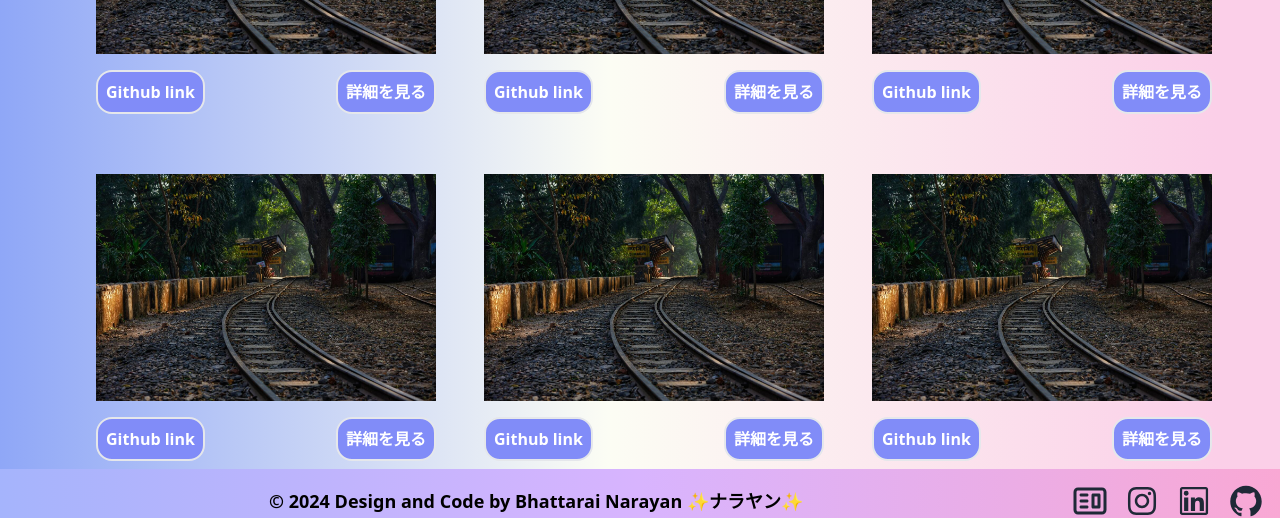
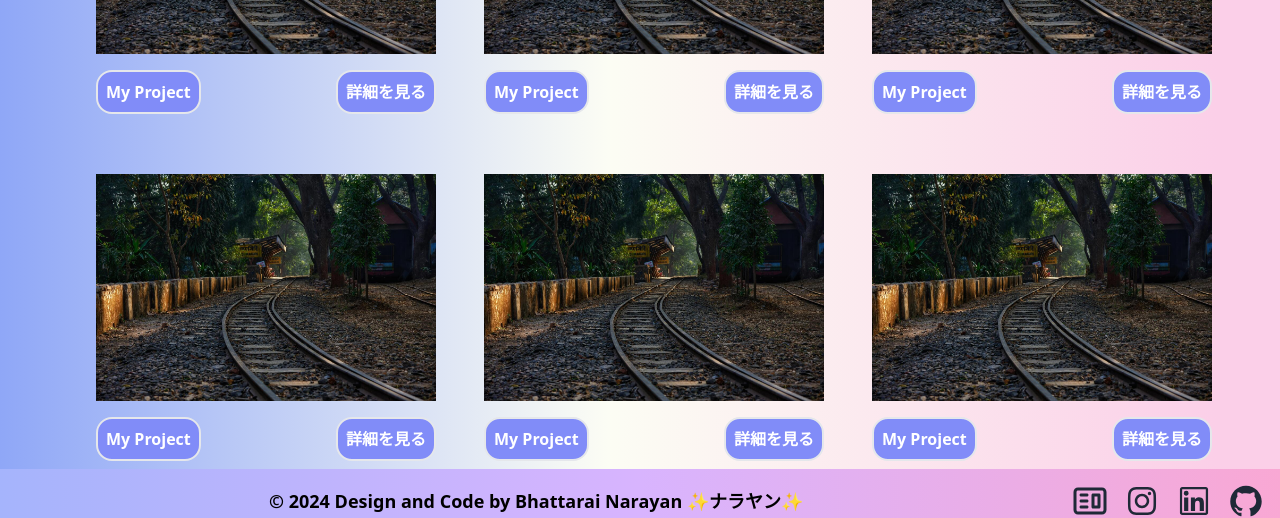
Before and after one commit to BhattaraiNarayan/react_portfolio, a React (Vite) app: page /react_portfolio/portfolio in a window 1280 px wide. Shown: the part 385-903 px from the top of the page. Built offline with nearby package versions, Linux system fonts and the light colour scheme.

Commit message:
some changes

```diff
--- a/src/components/Portfolio.jsx
+++ b/src/components/Portfolio.jsx
@@ -11,12 +11,12 @@ const Portfolio=()=>{
           Here are some of the projects that I have worked on.{" "}
         </p>
         <div className="grid sm:grid-cols-3 gap-12">
-          <ProjectItem img={projectItem} title="Github link" />
-          <ProjectItem img={projectItem} title="Github link" />
-          <ProjectItem img={projectItem} title="Github link" />
-          <ProjectItem img={projectItem} title="Github link" />
-          <ProjectItem img={projectItem} title="Github link" />
-          <ProjectItem img={projectItem} title="Github link" />
+          <ProjectItem img={projectItem} title="My Project" />
+          <ProjectItem img={projectItem} title="My Project" />
+          <ProjectItem img={projectItem} title="My Project" />
+          <ProjectItem img={projectItem} title="My Project" />
+          <ProjectItem img={projectItem} title="My Project" />
+          <ProjectItem img={projectItem} title="My Project" />
         </div>
       </div>
     );
```
